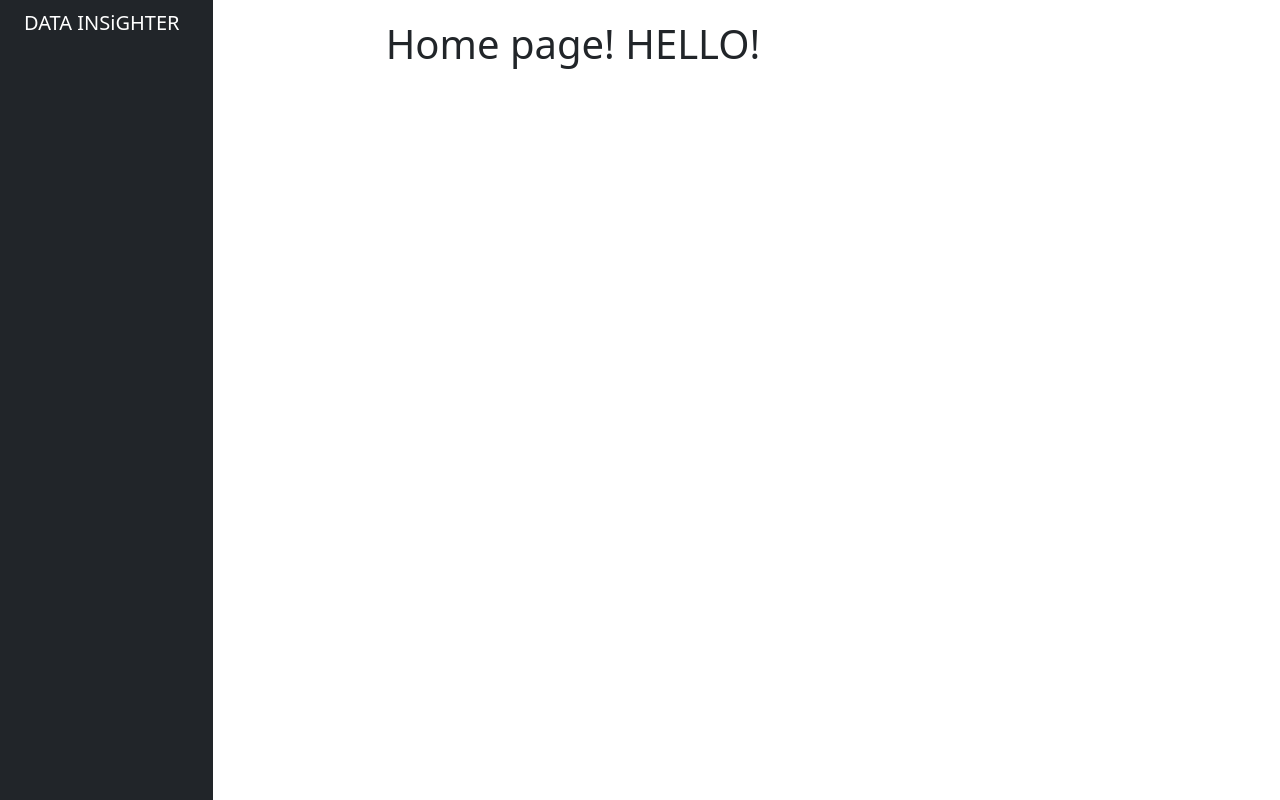
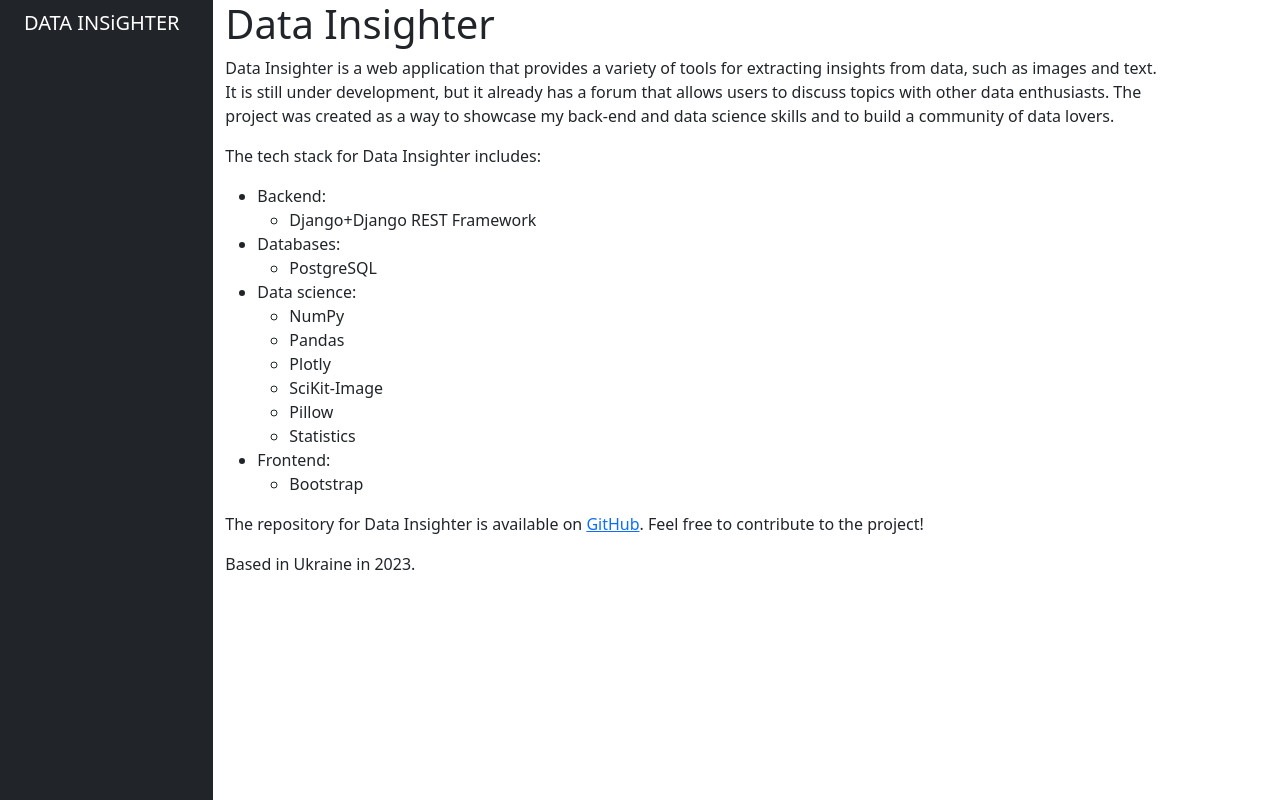
Before and after one commit to yaryna1499/DATA-INSiGHTER, a Django app: page / in a window 1280 px wide. Run offline with Django 4.2, Linux system fonts and the light colour scheme; data that the repository does not hold is empty.

Commit message:
static+home+settings

```diff
--- a/data_ins_project/data_ins_project/urls.py
+++ b/data_ins_project/data_ins_project/urls.py
@@ -24,4 +24,4 @@
     path('', include('main.urls')),
     path('', include('text_cutter.urls')),
     path('', include('palette_generator.urls')),
-] + static(settings.STATIC_URL, document_root=settings.STATIC_ROOT)
+]
--- a/data_ins_project/templates/home.html
+++ b/data_ins_project/templates/home.html
@@ -1,4 +1,43 @@
 {% extends 'index.html' %}
 {% block content %}
-<h1>Home page! HELLO!</h1>
+<h1>Data Insighter</h1>
+<p>
+    Data Insighter is a web application that provides a variety of tools for extracting insights from data, such as images and text. It is still under development, but it already has a forum that allows users to discuss topics with other data enthusiasts. The project was created as a way to showcase my back-end and data science skills and to build a community of data lovers.
+</p>
+<p>
+    The tech stack for Data Insighter includes:
+</p>
+<ul>
+    <li>Backend:
+        <ul>
+            <li>Django+Django REST Framework</li>
+        </ul>
+    </li>
+    <li>Databases:
+        <ul>
+            <li>PostgreSQL</li>
+        </ul>
+    </li>
+    <li>Data science:
+        <ul>
+            <li>NumPy</li>
+            <li>Pandas</li>
+            <li>Plotly</li>
+            <li>SciKit-Image</li>
+            <li>Pillow</li>
+            <li>Statistics</li>
+        </ul>
+    </li>
+    <li>Frontend:
+        <ul>
+            <li>Bootstrap</li>
+        </ul>
+    </li>
+</ul>
+<p>
+    The repository for Data Insighter is available on <a href="https://github.com/yaryna1499/DATA-INSiGHTER">GitHub</a>. Feel free to contribute to the project!
+</p>
+<p>
+    Based in Ukraine in 2023.
+</p>
 {% endblock %}
--- a/data_ins_project/templates/index.html
+++ b/data_ins_project/templates/index.html
@@ -5,7 +5,7 @@
   <meta charset="utf-8">
   <meta name="viewport" content="width=device-width, initial-scale=1">
   <title>DI</title>
-  <link rel="stylesheet" type="text/css" href="static/css/styles.css">
+  <link rel="stylesheet" type="text/css" href="{% static 'css/style.css' %}">
   <link href="https://cdn.jsdelivr.net/npm/bootstrap@5.3.0/dist/css/bootstrap.min.css" rel="stylesheet" integrity="sha384-9ndCyUaIbzAi2FUVXJi0CjmCapSmO7SnpJef0486qhLnuZ2cdeRhO02iuK6FUUVM" crossorigin="anonymous">
 </head>
 <body>
```
Also changed, not shown: data_ins_project/data_ins_project/settings.py (+12 -12 lines).
